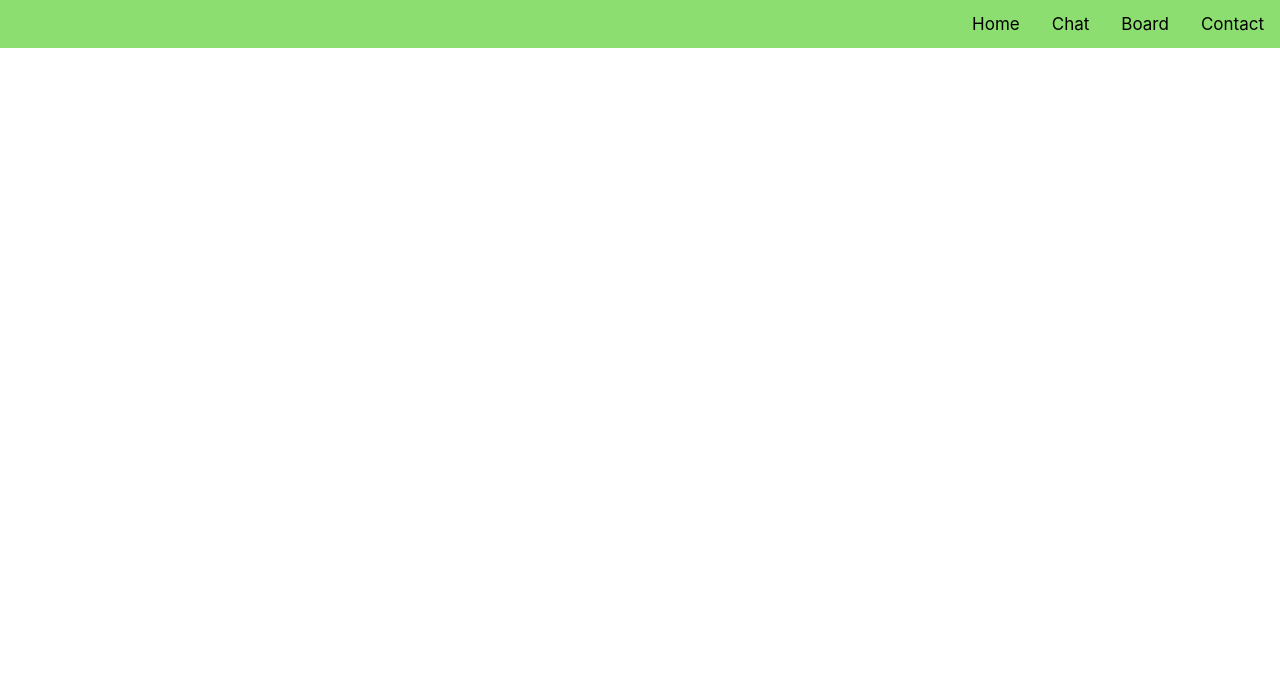
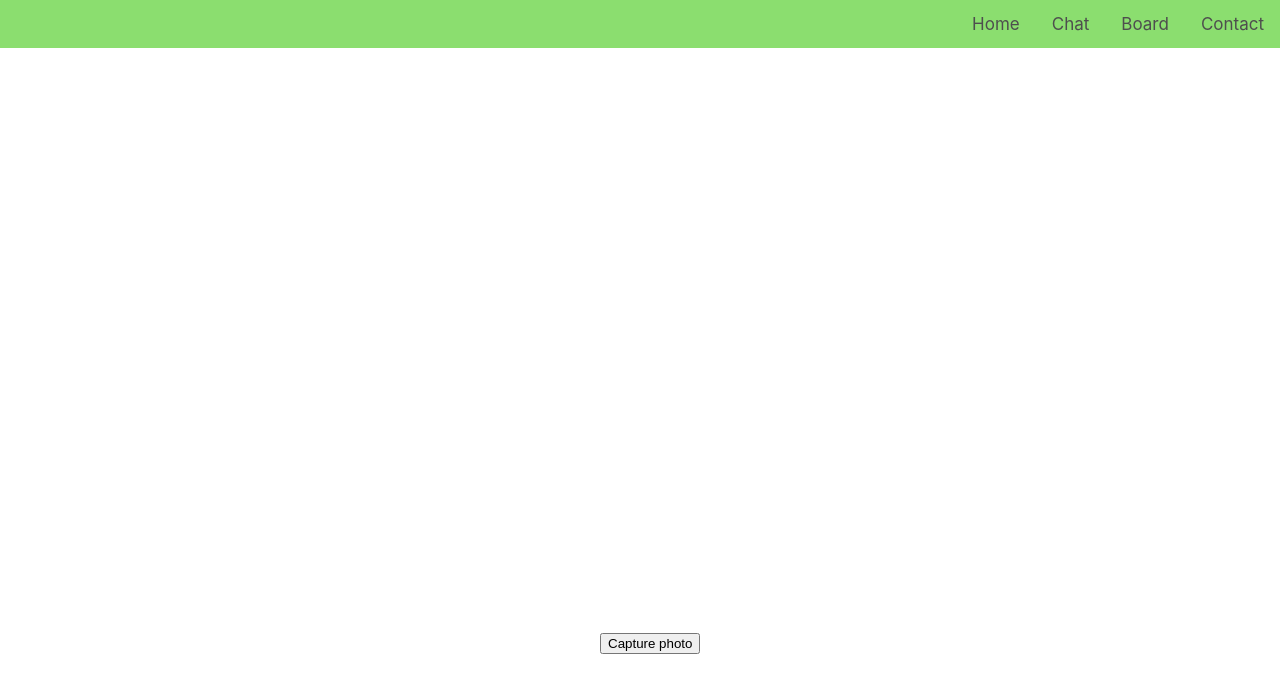
Before and after one commit to feelgoodsoo/emotion-detect, a React (Create React App) app in the folder front/: page /home in a window 1280 px wide. Shown: the top 692 px of the page. Built offline with nearby package versions, Linux system fonts and the light colour scheme; no server answers.

Commit message:
feat/simple-webcam & cature img add

```diff
--- a/front/package.json
+++ b/front/package.json
@@ -10,6 +10,7 @@
     "react-dom": "^18.2.0",
     "react-router-dom": "^6.15.0",
     "react-scripts": "5.0.1",
+    "react-webcam": "^7.1.1",
     "web-vitals": "^2.1.4"
   },
   "scripts": {
--- a/front/src/App.js
+++ b/front/src/App.js
@@ -1,5 +1,5 @@
 import React from "react";
-import Nav from "./Nav";
+import Nav from "./components/Nav";
 import "./App.css";
 
 function App() {
--- a/front/src/Nav.css
+++ b/front/src/components/Nav.css
@@ -7,7 +7,7 @@
 /* Style the links inside the navigation bar */
 .link {
   float: right;
-  color: #000000;
+  color: #4e4e4e;
   text-align: center;
   padding: 14px 16px;
   text-decoration: none;
--- a/front/src/Nav.js
+++ b/front/src/components/Nav.js
@@ -1,10 +1,10 @@
 import React from "react";
 import { BrowserRouter, NavLink, Routes, Route } from "react-router-dom";
 import "./Nav.css";
-import ContactPage from "./pages/ContactPage";
-import BoardPage from "./pages/BoardPage";
-import ChatPage from "./pages/ChatPage";
-import HomePage from "./pages/HomePage";
+import ContactPage from "../pages/ContactPage";
+import BoardPage from "../pages/BoardPage";
+import ChatPage from "../pages/ChatPage";
+import HomePage from "../pages/HomePage";
 
 function Nav() {
   return (
@@ -28,7 +28,7 @@ function Nav() {
         <Route path="/contact" element={<ContactPage />} />
         <Route path="/board" element={<BoardPage />} />
         <Route path="/chat" element={<ChatPage />} />
-        <Route path="/chat" element={<HomePage />} />
+        <Route path="/home" element={<HomePage />} />
       </Routes>
     </BrowserRouter>
   );
--- /dev/null
+++ b/front/src/components/WebCamera.js
@@ -0,0 +1,35 @@
+import React, { useCallback, useState } from "react";
+import Webcam from "react-webcam";
+import "./WebCamera.css";
+import { useRef } from "react";
+
+function WebCamera() {
+  const webcamRef = useRef(null); // create a webcam reference
+  const [imgSrc, setImgSrc] = useState("");
+
+  const capture = useCallback(() => {
+    const imageSrc = webcamRef.current.getScreenshot();
+    setImgSrc(imageSrc);
+  }, [webcamRef]);
+
+  const retake = () => {
+    setImgSrc(null);
+  };
+
+  return (
+    <div className="container">
+      {imgSrc ? (
+        <img src={imgSrc} alt="webcam" />
+      ) : (
+        <Webcam height={600} width={600} ref={webcamRef} />
+      )}
+      {imgSrc ? (
+        <button onClick={retake}>Retake photo</button>
+      ) : (
+        <button onClick={capture}>Capture photo</button>
+      )}
+    </div>
+  );
+}
+
+export default WebCamera;
--- a/front/src/pages/HomePage.js
+++ b/front/src/pages/HomePage.js
@@ -1,7 +1,11 @@
 import React from "react";
-
+import WebCamera from "../components/WebCamera";
 function HomePage() {
-  return <div>HomePage</div>;
+  return (
+    <div>
+      <WebCamera />
+    </div>
+  );
 }
 
 export default HomePage;
```
Also changed, not shown: front/src/Router.js (deleted, +0 -17 lines), front/src/components/FaceDetect.js (added), front/src/components/WebCamera.css (added), 1 other file (tests, documents, lock files or other folders).
